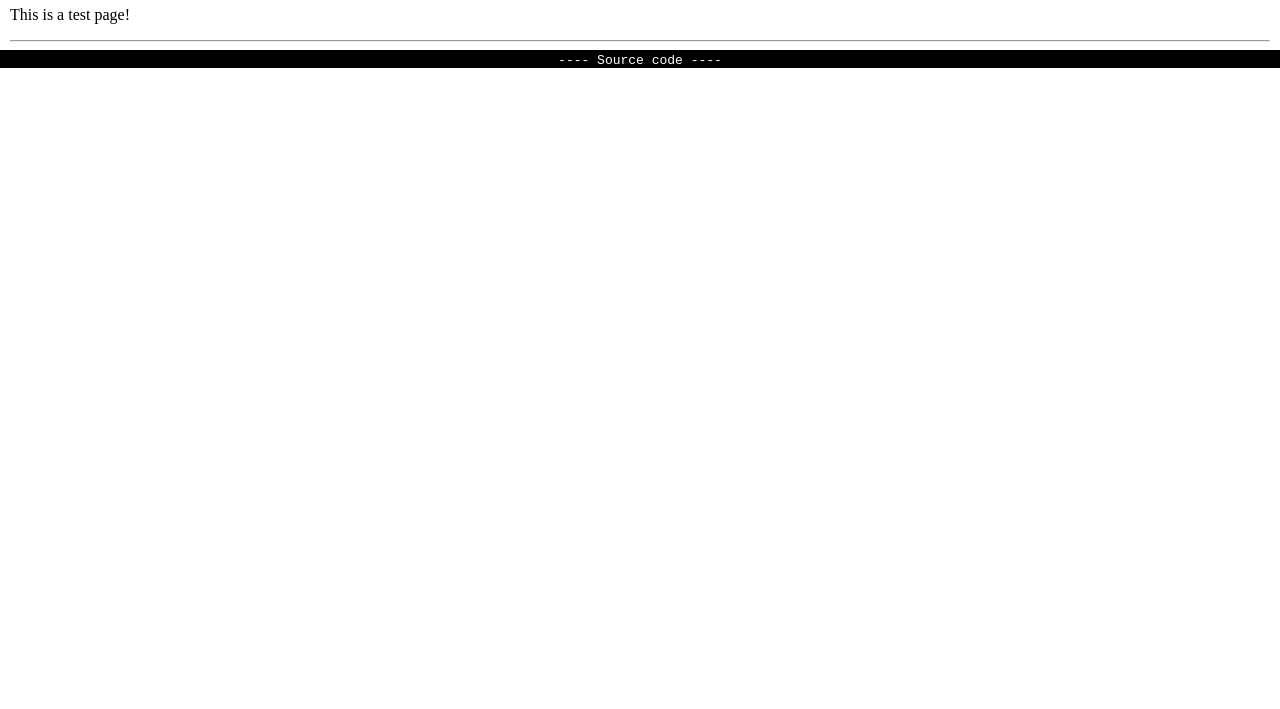
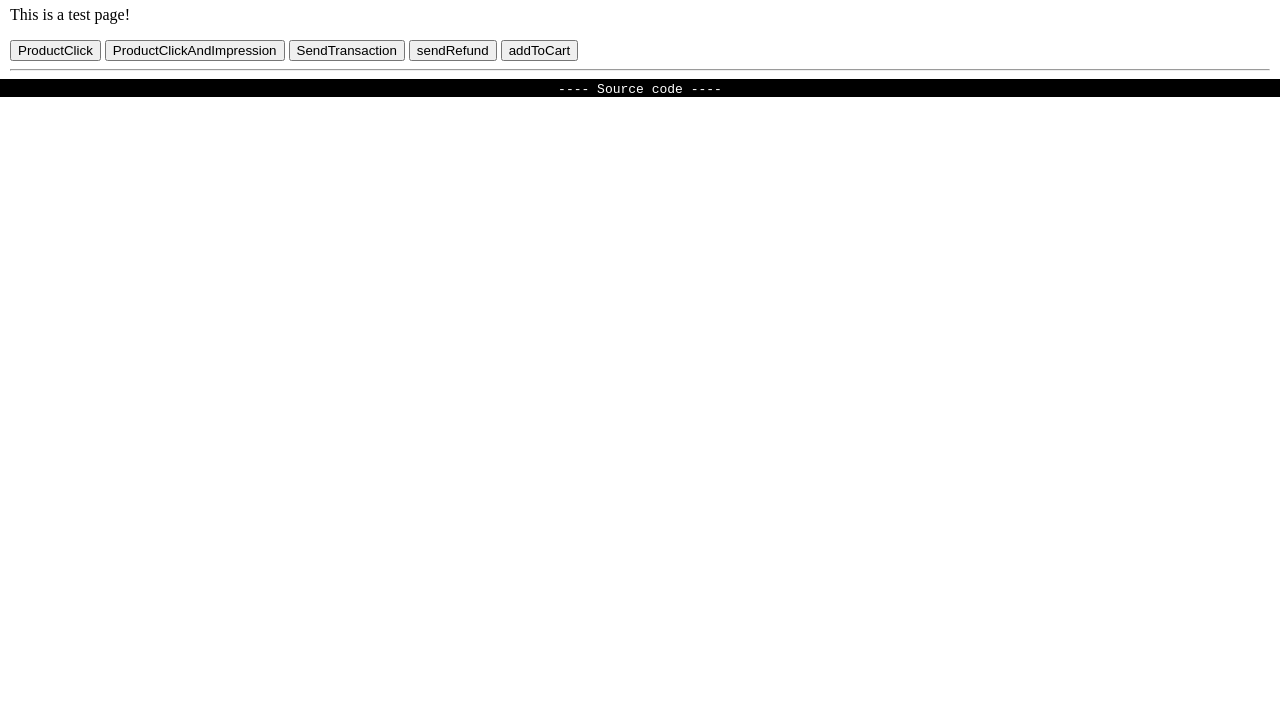
Before and after one commit to agrimn/GoogleAnalyticsTestWebpage, a plain HTML site: page index.html in a window 1280 px wide. Shown: the part 91-800 px from the top of the page. Drawn offline with Linux system fonts and the light colour scheme.

Commit message:
Added Tracking events

```diff
--- a/index.html
+++ b/index.html
@@ -55,10 +55,127 @@
 		(function(i,s,o,g,r,a,m){i['GoogleAnalyticsObject']=r;i[r]=i[r]||function(){
 		(i[r].q=i[r].q||[]).push(arguments)},i[r].l=1*new Date();a=s.createElement(o),
 		m=s.getElementsByTagName(o)[0];a.async=1;a.src=g;m.parentNode.insertBefore(a,m)
-		})(window,document,'script','https://www.google-analytics.com/analytics.js','ga');
+		})(window,document,'script','https://www.google-analytics.com/analytics_debug.js','ga');
+		window.ga_debug = {trace: true};
+		ga('create', 'UA-106754221-1','auto');
+		ga('require', 'ec');
 
-		ga('create', 'UA-106754221-1', 'auto');
-		ga('send', 'pageview');
+		// ga('ec:addImpression', {
+		//   'id': 'P12345',                   // Product details are provided in an impressionFieldObject.
+		//   'name': 'Android Warhol T-Shirt',
+		//   'category': 'Apparel/T-Shirts',
+		//   'brand': 'Google',
+		//   'variant': 'black',
+		//   'list': 'Search Results',
+		//   'position': 1                     // 'position' indicates the product position in the list.
+		// });
+
+		// ga('ec:addImpression', {
+		//   'id': 'P67890',
+		//   'name': 'YouTube Organic T-Shirt',
+		//   'category': 'Apparel/T-Shirts',
+		//   'brand': 'YouTube',
+		//   'variant': 'gray',
+		//   'list': 'Search Results',
+		//   'position': 2
+		// });
+
+		// ga('send', 'pageview');
+
+		function sendProductClick() {
+			ga('ec:addProduct', {               // Provide product details in an productFieldObject.
+			  'id': 'P12345',                   // Product ID (string).
+			  'name': 'Android Warhol T-Shirt', // Product name (string).
+			  'category': 'Apparel',            // Product category (string).
+			  'brand': 'Google',                // Product brand (string).
+			  'variant': 'black',               // Product variant (string).
+			  'price': '29.20',                 // Product price (currency).
+			  'coupon': 'APPARELSALE',          // Product coupon (string).
+			  'quantity': 1                     // Product quantity (number).
+			});
+
+			ga('ec:setAction', 'click', {       // click action.
+			  'list': 'Search Results'          // Product list (string).
+			});
+
+			ga('send', 'event', 'UX', 'click', 'DesktopClick', { hitCallback: function() {
+				alert('Back from Product Click')
+				}
+			});
+		}
+
+		function addToCart() {
+		  ga('ec:addProduct', {
+			  'id': 'P12345',
+			  'name': 'Android Warhol T-Shirt',
+			  'category': 'Apparel',
+			  'brand': 'Google',
+			  'variant': 'black'
+		  });
+		  ga('ec:setAction', 'add');
+		  ga('ec_tracker.send', 'event', 'UX', 'click', 'add to cart');     // Send data using an event.
+		}
+
+		function sendProductClicknImpression() {
+			// The impression from a Related Products section.
+			ga('ec:addImpression', {            // Provide product details in an impressionFieldObject.
+			  'id': 'P12345',                   // Product ID (string).
+			  'name': 'Android Warhol T-Shirt', // Product name (string).
+			  'category': 'Apparel/T-Shirts',   // Product category (string).
+			  'brand': 'Google',                // Product brand (string).
+			  'variant': 'Black',               // Product variant (string).
+			  'list': 'Related Products',       // Product list (string).
+			  'position': 1                     // Product position (number).
+			});
+
+			// The product being viewed.
+			ga('ec:addProduct', {                 // Provide product details in an productFieldObject.
+			  'id': 'P67890',                     // Product ID (string).
+			  'name': 'YouTube Organic T-Shirt',  // Product name (string).
+			  'category': 'Apparel/T-Shirts',     // Product category (string).
+			  'brand': 'YouTube',                 // Product brand (string).
+			  'variant': 'gray',                  // Product variant (string).
+			  'position': 2                       // Product position (number).
+			});
+
+			ga('ec:setAction', 'detail');       // Detail action.
+			ga('ec_tracker.send', 'pageview');
+		}
+
+		function sendTransaction() {
+			ga('ec:addProduct', {               // Provide product details in an productFieldObject.
+			  'id': 'P12345',                   // Product ID (string).
+			  'name': 'Android Warhol T-Shirt', // Product name (string).
+			  'category': 'Apparel',            // Product category (string).
+			  'brand': 'Google',                // Product brand (string).
+			  'variant': 'black',               // Product variant (string).
+			  'price': '29.20',                 // Product price (currency).
+			  'coupon': 'APPARELSALE',          // Product coupon (string).
+			  'quantity': 1                     // Product quantity (number).
+			});
+
+			ga('ec:setAction', 'purchase', {          // Transaction details are provided in an actionFieldObject.
+			  'id': 'T12345',                         // (Required) Transaction id (string).
+			  'affiliation': 'Google Store - Online', // Affiliation (string).
+			  'revenue': '37.39',                     // Revenue (currency).
+			  'tax': '2.85',                          // Tax (currency).
+			  'shipping': '5.34',                     // Shipping (currency).
+			  'coupon': 'SUMMER2013'                  // Transaction coupon (string).
+			});
+			ga('ec_tracker.send', 'pageview');
+		}
+
+		function sendRefunds() {
+			// Refund a single product.
+			ga('ec:addProduct', {
+			  'id': 'P12345',       // Product ID is required for partial refund.
+			  'quantity': 1         // Quantity is required for partial refund.
+			});
+
+			ga('ec:setAction', 'refund', {
+			  'id': 'T12345',       // Transaction ID is required for partial refund.
+			});
+		}
 	</script>
 </head>
 
@@ -69,6 +186,11 @@
 	</div>
 	<div id="main_container">
 		<p> This is a test page!</p>
+		<button type="button" onclick="sendProductClick()">ProductClick</button>
+		<button type="button" onclick="sendProductClicknImpression()">ProductClickAndImpression</button>
+		<button type="button" onclick="sendTransaction()">SendTransaction</button>
+		<button type="button" onclick="sendRefunds()">sendRefund</button>
+		<button type="button" onclick="addToCart()">addToCart</button>
 		<hr>
 	</div>
 	<footer>
```
